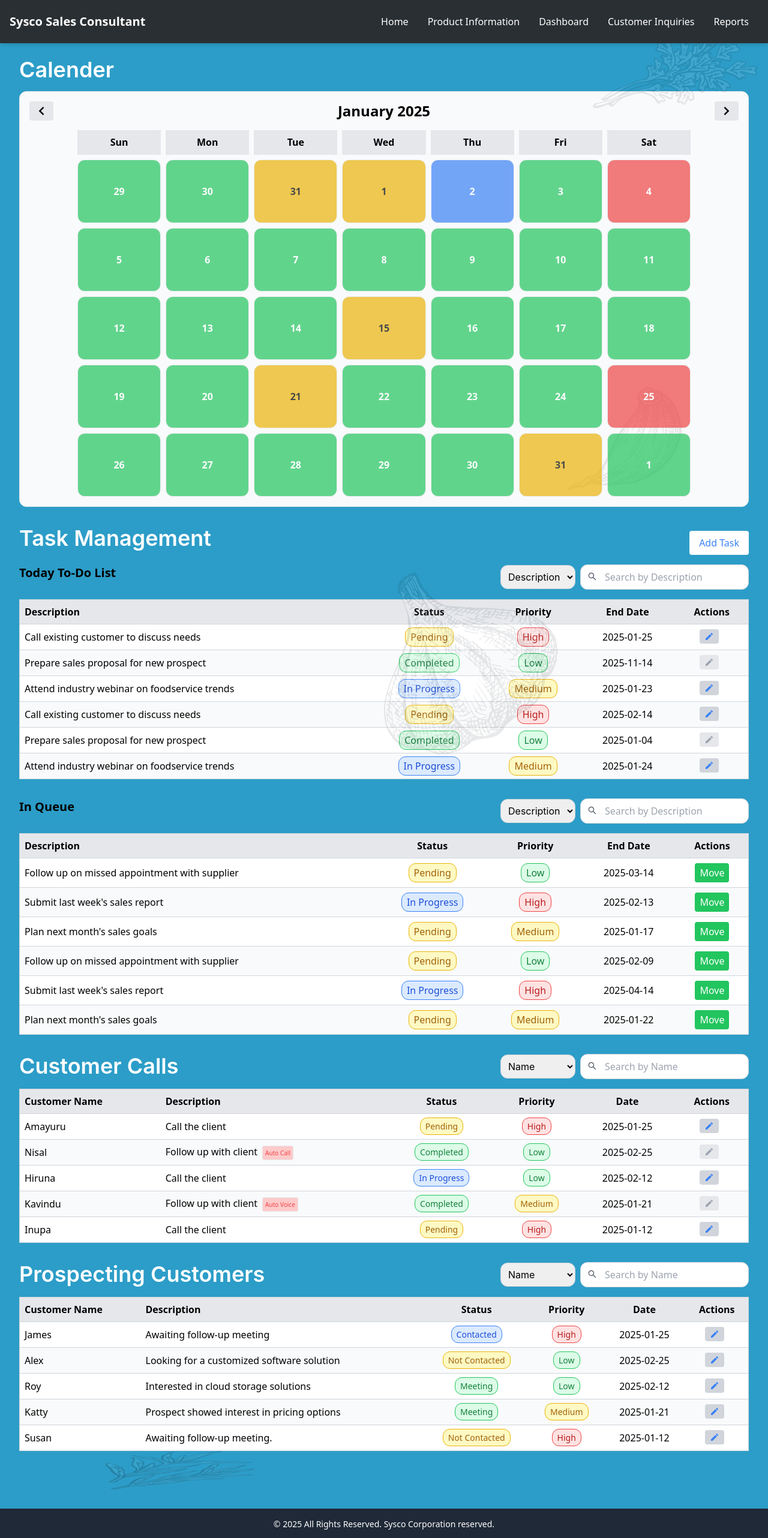
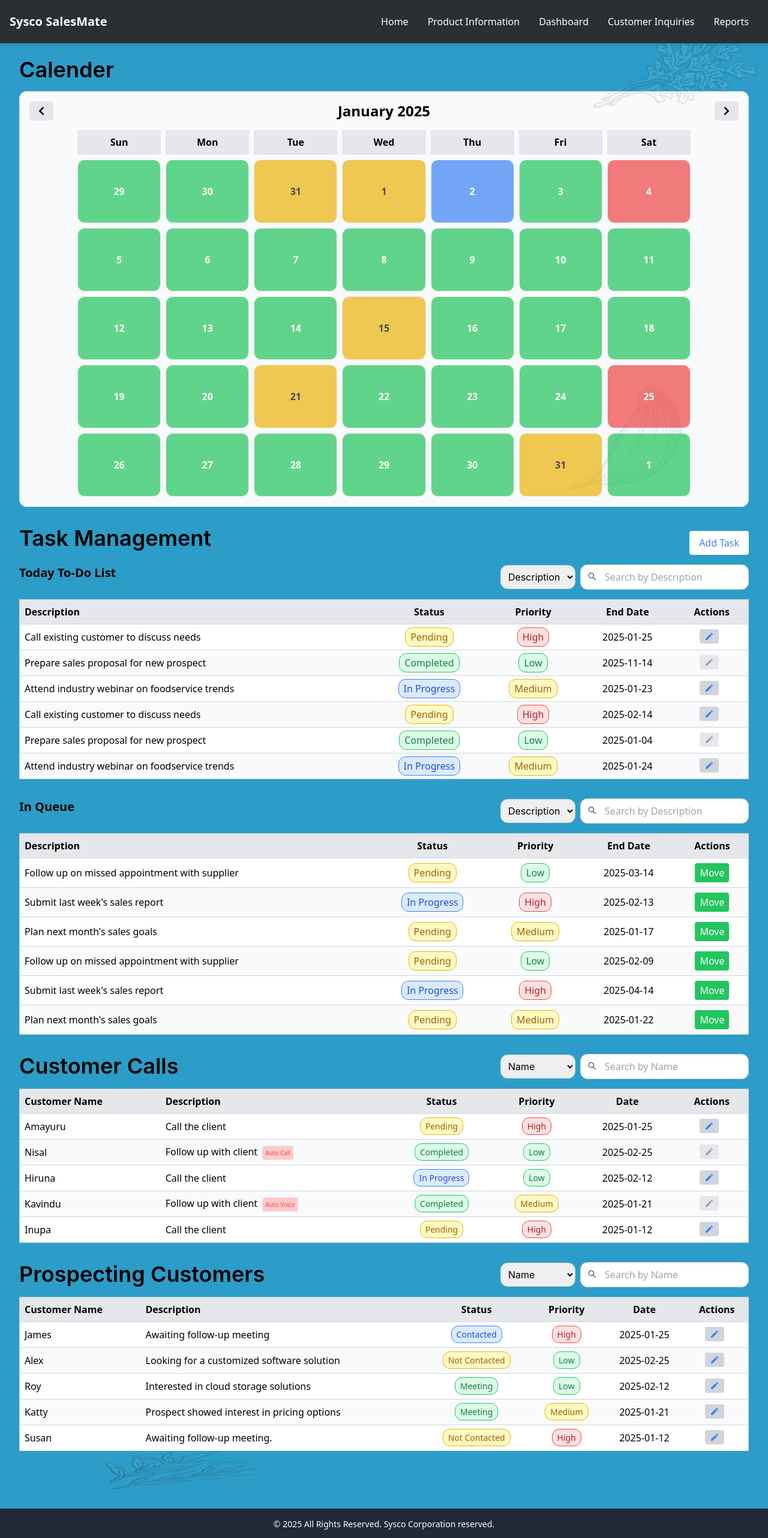
Before and after one commit to dilshanka/AI-Sprint, a React (Vite) app: page /home in a window 1280 px wide. Shown: the top 2564 px of the page at 60% size. Built offline with nearby package versions, Linux system fonts and the light colour scheme; a web font is replaced by a local one.

Commit message:
Make changes

```diff
--- a/src/components/ProductDetails.tsx
+++ b/src/components/ProductDetails.tsx
@@ -25,7 +25,7 @@ const ProductDetail: React.FC = () => {
 
   return (
     <div className="min-h-screen bg-white text-gray-800">
-      <div className="container mx-auto px-4 py-6 text-center mt-10">
+      <div className="container mx-auto px-4 py-6 text-center mt-20">
         <h1 className="text-3xl font-bold text-black">Product Details</h1>
       </div>
 
--- a/src/components/layout/Navbar.tsx
+++ b/src/components/layout/Navbar.tsx
@@ -14,7 +14,7 @@ const Navbar: React.FC = () => {
     <nav className="bg-[#2a2f33] fixed top-0 left-0 w-full z-50 shadow-md">
       <div className="container mx-auto flex justify-between items-center p-4 ">
         <Link to="/home" className="text-white text-xl font-bold text-nowrap">
-          Sysco Sales Consultant
+          Sysco SalesMate
         </Link>
         <button
           className="text-white md:hidden"
--- a/src/pages/Home.tsx
+++ b/src/pages/Home.tsx
@@ -2,7 +2,7 @@ import Calender from "@/section/Home/Calender";
 import CustomerCalls from "@/section/Home/CustomerCalls";
 import ProspectingCustomers from "@/section/Home/ProspectingCustomers";
 import ToDoList from "@/section/Home/ToDo";
-import imgbc from "../assets/images/bg_images/imgbc.png";
+// import imgbc from "../assets/images/bg_images/imgbc.png";
 import imglc from "../assets/images/bg_images/imglc.png";
 import imgrc from "../assets/images/bg_images/imgrc.png";
 import imgtc from "../assets/images/bg_images/imgtc.png";
@@ -12,7 +12,7 @@ const Home = () => {
   return (
     <div className="max-w-[1920px] mx-auto px-2 sm:px-4 py-10 sm:py-16 relative">
       <div className="hidden lg:block">
-        <img src={imgbc} alt="imgbc" className="absolute bottom-1/2 left-1/2" />
+        {/* <img src={imgbc} alt="imgbc" className="absolute bottom-1/2 left-1/2" /> */}
         <img
           src={imglc}
           alt="imgbc"
--- a/src/pages/ProductInfoPage.tsx
+++ b/src/pages/ProductInfoPage.tsx
@@ -14,7 +14,7 @@ const ProductDemo: React.FC = () => {
   return (
     <div className="min-h-screen bg-white text-gray-800">
 
-        <div className="container mx-auto px-4 py-6 text-center mt-10">
+        <div className="container mx-auto px-4 py-6 text-center mt-20">
           <h1 className="text-3xl font-bold text-black">Product Information</h1>
         </div>
 
--- a/src/section/Home/Calender.tsx
+++ b/src/section/Home/Calender.tsx
@@ -22,7 +22,7 @@ function Calender() {
     <div className="flex flex-col gap-4">
       <div className="flex justify-between">
         {/* <h1 className="capitalize font-inter font-semibold text-xl md:text-4xl text-[#008cd2]"> */}
-        <h1 className="capitalize font-inter font-semibold text-xl md:text-4xl text-[#008cd2] xsm:text-white">
+        <h1 className="capitalize font-inter font-semibold text-xl md:text-4xl text-[#008cd2] xsm:text-black">
           calender
         </h1>
         {/* <button
--- a/src/section/Home/CustomerCalls.tsx
+++ b/src/section/Home/CustomerCalls.tsx
@@ -72,7 +72,7 @@ const CustomerCalls = () => {
   return (
     <div className="mt-4 sm:mt-8">
       <div className="flex justify-between">
-        <h2 className="capitalize font-inter font-semibold text-xl md:text-4xl mb-2 sm:mb-4 text-[#008cd2] xsm:text-white">
+        <h2 className="capitalize font-inter font-semibold text-xl md:text-4xl mb-2 sm:mb-4 text-[#008cd2] xsm:text-black">
           Customer Calls
         </h2>
         {/* Search Bar */}
--- a/src/section/Home/ProspectingCustomers.tsx
+++ b/src/section/Home/ProspectingCustomers.tsx
@@ -78,7 +78,7 @@ const ProspectingCustomers = () => {
   return (
     <div className="mt-4 sm:mt-8">
       <div className="flex justify-between">
-        <h2 className="capitalize font-inter font-semibold text-xl md:text-4xl mb-2 sm:mb-4 text-[#008cd2] xsm:text-white">
+        <h2 className="capitalize font-inter font-semibold text-xl md:text-4xl mb-2 sm:mb-4 text-[#008cd2] xsm:text-black">
           Prospecting Customers
         </h2>
         <SearchBar
--- a/src/section/Home/ToDo.tsx
+++ b/src/section/Home/ToDo.tsx
@@ -233,7 +233,7 @@ const ToDoList = () => {
   return (
     <div className="mt-4 sm:mt-8">
       <div className="flex justify-between items-center pb-2">
-        <h1 className="capitalize font-inter font-semibold text-xl md:text-4xl mb-2 sm:mb-4 text-[#008cd2] xsm:text-white">
+        <h1 className="capitalize font-inter font-semibold text-xl md:text-4xl mb-2 sm:mb-4 text-[#008cd2] xsm:text-black">
           Task Management
         </h1>
         <button
```
